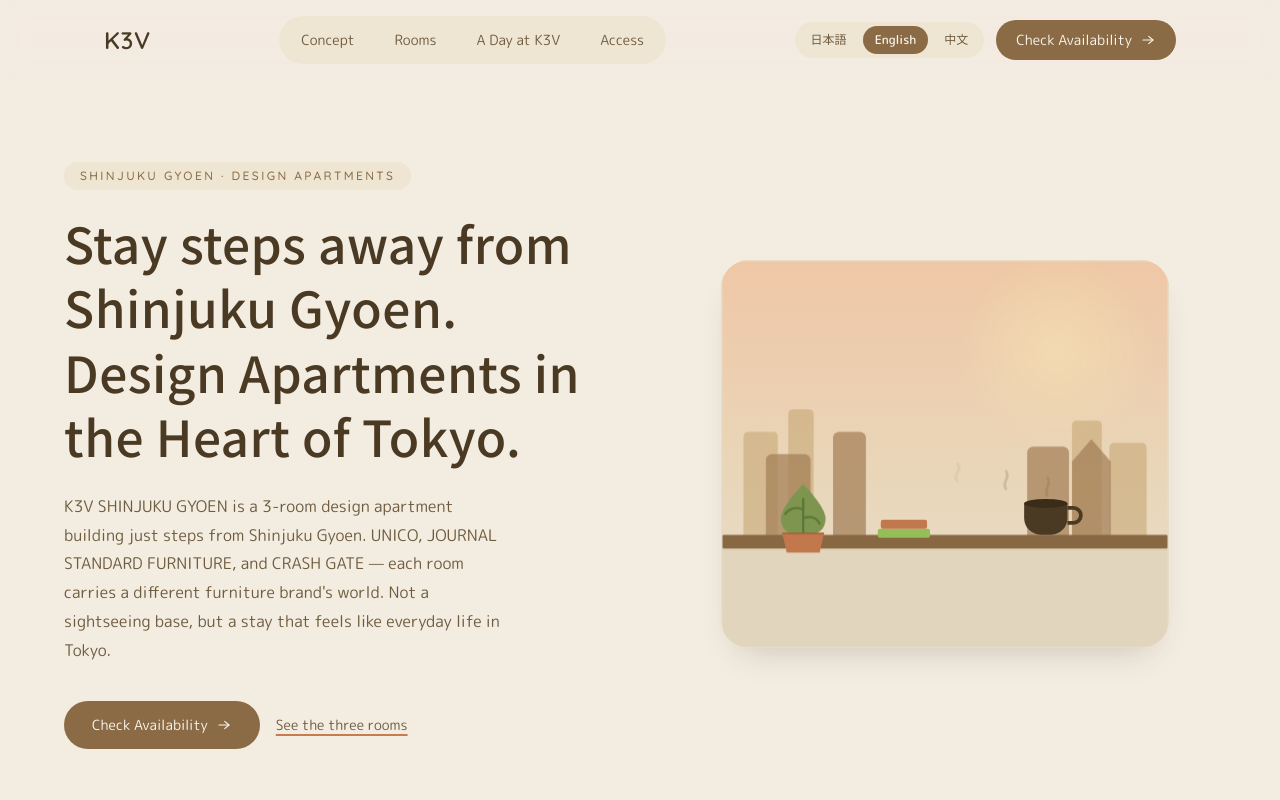
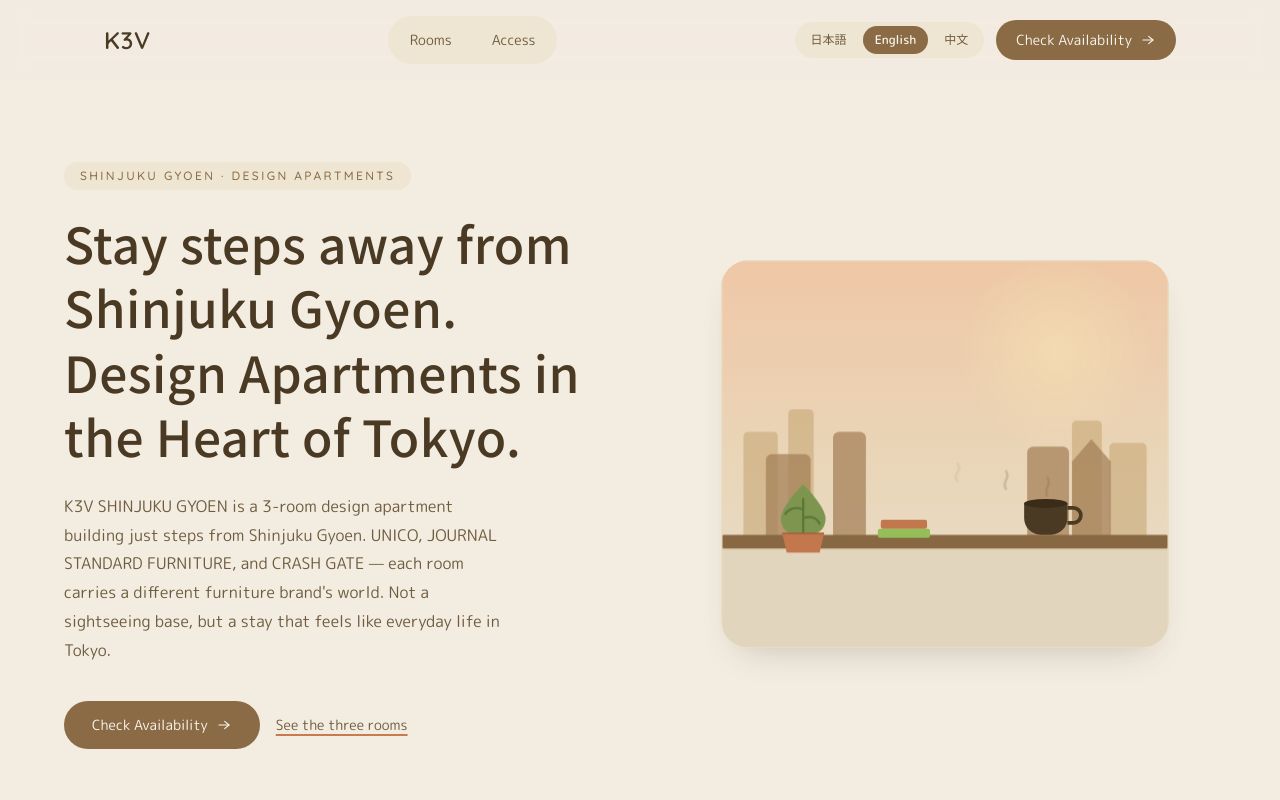
Before and after one commit to basimp-inc/k3v-shinjuku-gyoen, a Next.js app: page /en in a window 1280 px wide. Shown: the top 800 px of the page. Built offline with nearby package versions, Linux system fonts and the light colour scheme; a web font is replaced by a local one.

Commit message:
feat: hide concept and moments from topnav and mobilenav

```diff
--- a/components/MobileBottomNav.tsx
+++ b/components/MobileBottomNav.tsx
@@ -60,12 +60,12 @@ function PinIcon({ className }: { className?: string }) {
 }
 
 const items = [
-  { id: "concept", icon: LeafIcon },
+  // { id: "concept", icon: LeafIcon },
   { id: "rooms", icon: BedIcon },
 ] as const;
 
 const itemsRight = [
-  { id: "moments", icon: SunIcon },
+  // { id: "moments", icon: SunIcon },
   { id: "access", icon: PinIcon },
 ] as const;
 
--- a/components/Nav.tsx
+++ b/components/Nav.tsx
@@ -7,9 +7,9 @@ export default async function Nav() {
   const locale = await getLocale();
 
   const links = [
-    { label: t("concept"), href: `/${locale}#concept` },
+    // { label: t("concept"), href: `/${locale}#concept` },
     { label: t("rooms"), href: `/${locale}/rooms` },
-    { label: t("moments"), href: `/${locale}#moments` },
+    // { label: t("moments"), href: `/${locale}#moments` },
     { label: t("access"), href: `/${locale}#access` },
   ];
 
```
